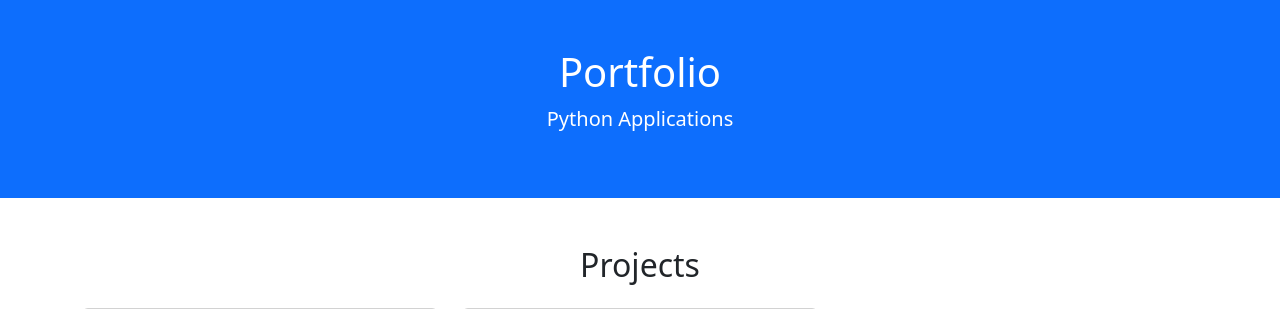
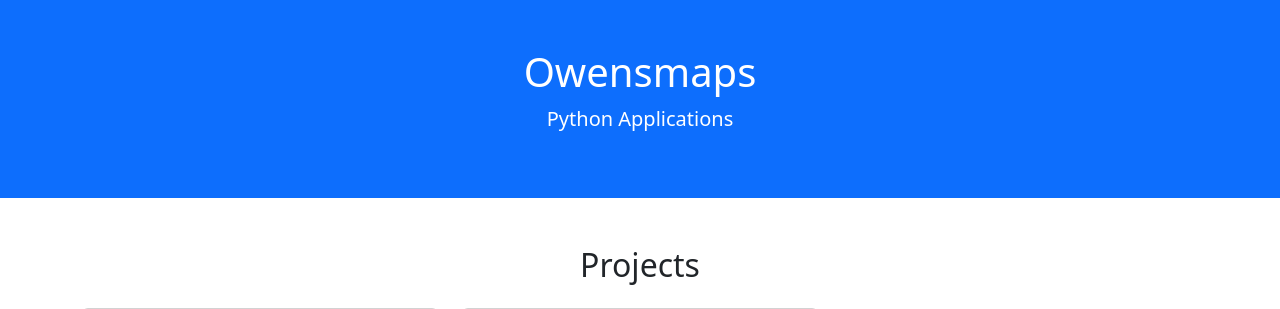
Before and after one commit to dylowens/owens_maps_django, a Django app: page / in a window 1280 px wide. Shown: the top 309 px of the page. Run offline with Django 3.2, Linux system fonts and the light colour scheme; some libraries are stand-ins or nearby versions.

Commit message:
Update index.html

```diff
--- a/homepage/templates/index.html
+++ b/homepage/templates/index.html
@@ -4,7 +4,7 @@
 <head>
     <meta charset="UTF-8">
     <meta name="viewport" content="width=device-width, initial-scale=1.0">
-    <title>Portfolio Homepage</title>
+    <title>Portfolio</title>
     <link href="https://cdn.jsdelivr.net/npm/bootstrap@5.3.0-alpha1/dist/css/bootstrap.min.css" rel="stylesheet">
     <link rel="stylesheet" href="{% static '/css/styles.css' %}">
     <!-- Google tag (gtag.js) -->
@@ -19,7 +19,7 @@
 </head>
 <body>
     <header class="bg-primary text-white text-center py-5">
-        <h1>Portfolio</h1>
+        <h1>Owensmaps</h1>
         <p class="lead">Python Applications</p>
     </header>
 
```
